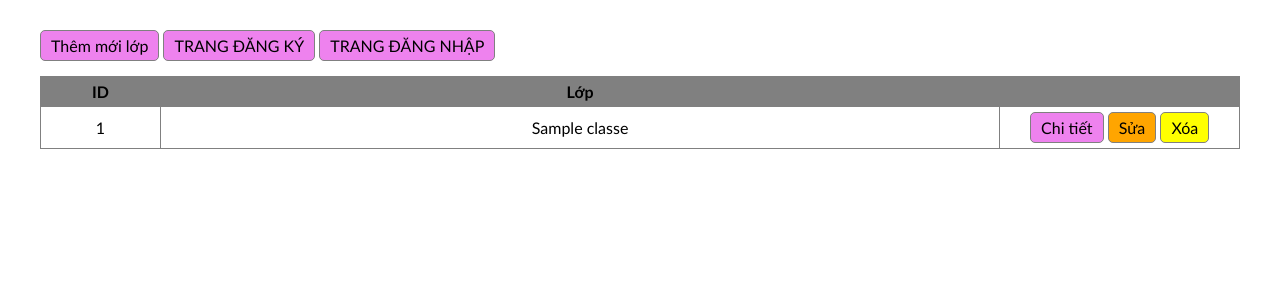
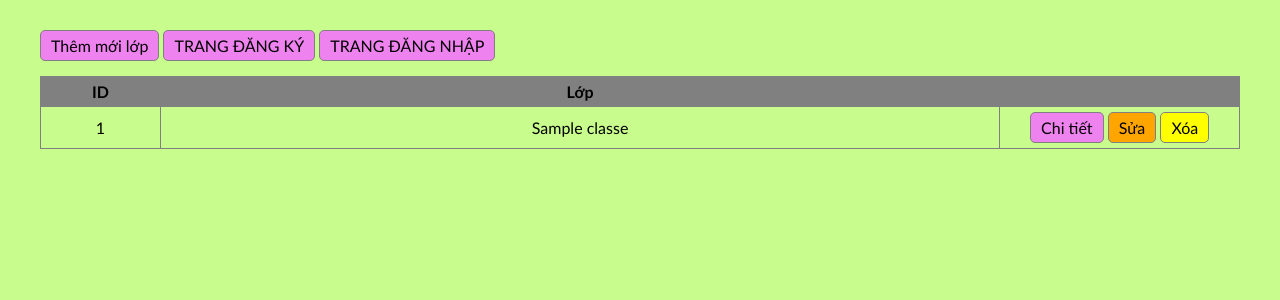
Before and after one commit to vitaminco/Hoc_php, a PHP site: page /index3.php in a window 1280 px wide. Shown: the top 300 px of the page. Run offline with PHP 8.4, Linux system fonts and the light colour scheme; tables that the repository leaves empty or names only in its code hold one stand-in row (values such as "Sample post").

Commit message:
no message

```diff
--- a/asset/CSS/style.css
+++ b/asset/CSS/style.css
@@ -3,6 +3,9 @@
     padding: 0;
     box-sizing: border-box;
     font-family: 'Gill Sans', 'Gill Sans MT', Calibri, 'Trebuchet MS', sans-serif;
+}
+body{
+    background-color: rgba(147, 250, 29, 0.5);
 }
 .container{
     max-width: 1200px;
```
